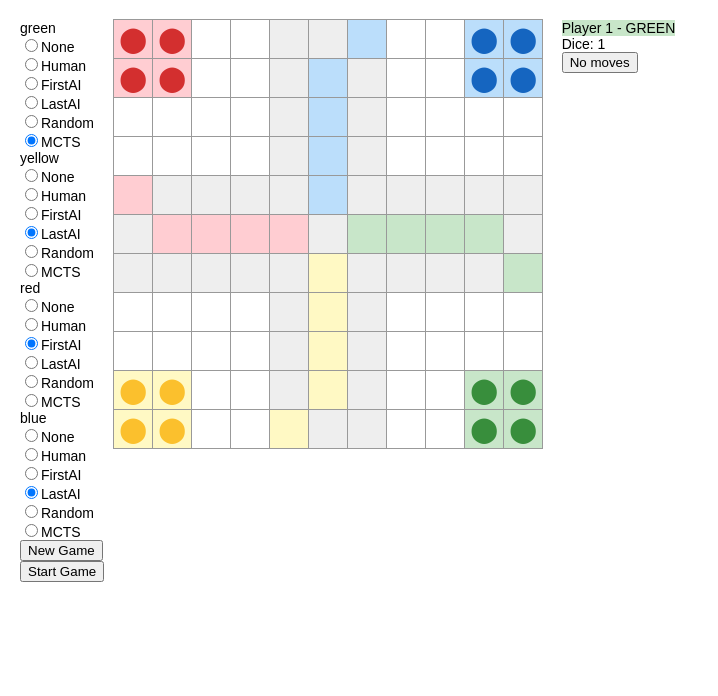
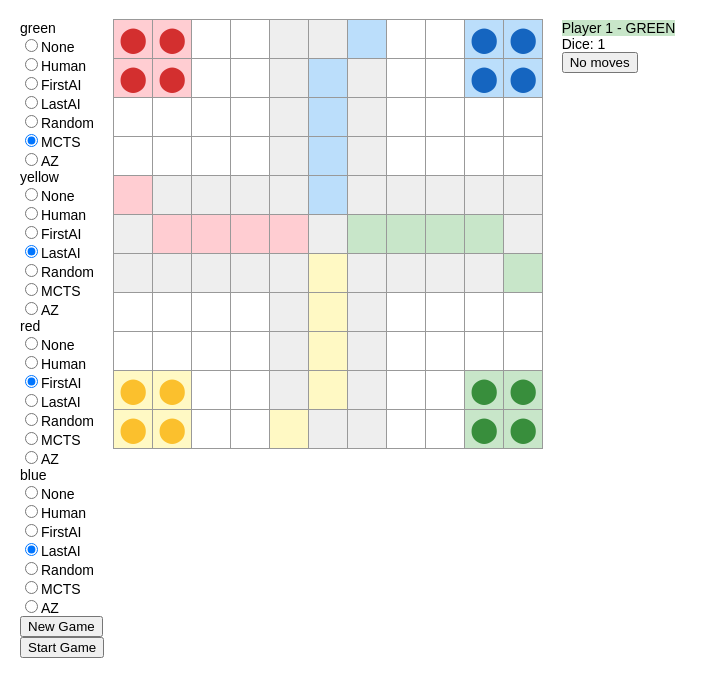
Before and after one commit to adam-zielonka/chinczyk, a React (Create React App) app: page / in a window 1280 px wide. Shown: the top 696 px of the page, without its empty margins (0-718 px from the left). Built offline with nearby package versions, Linux system fonts and the light colour scheme.

Commit message:
Added new player and fix errors

```diff
--- a/src/Game/Game.tsx
+++ b/src/Game/Game.tsx
@@ -4,6 +4,7 @@ import Dice from './Dice'
 import './Game.css'
 import PlayerMCTS from './players/mcts/PlayerMCTS'
 import Player, { IPlayer } from './players/Player'
+import PlayerAZ from './players/PlayerAZ'
 import PlayerFirst from './players/PlayerFirst'
 import PlayerLast from './players/PlayerLast'
 import PlayerRandom from './players/PlayerRandom'
@@ -24,7 +25,8 @@ export enum PlayerType {
   FirstAI = 'FirstAI',
   LastAI = 'LastAI',
   Random = 'Random',
-  MCTS = 'MCTS'
+  MCTS = 'MCTS',
+  AZ = 'AZ'
 }
 
 export const PlayersTypes: PlayerType[] = [
@@ -33,7 +35,8 @@ export const PlayersTypes: PlayerType[] = [
   PlayerType.FirstAI,
   PlayerType.LastAI,
   PlayerType.Random,
-  PlayerType.MCTS
+  PlayerType.MCTS,
+  PlayerType.AZ
 ]
 
 export default class Game extends React.Component<{}, IGameState> {
@@ -61,9 +64,7 @@ export default class Game extends React.Component<{}, IGameState> {
   }
 
   constructor(game?: Game) {
-    super(null)
-    this.double = false
-    this.counter = 0
+    super(game)
     if (game instanceof Game) {
       this.symulationState = {
         winner: game.getState().winner,
@@ -105,6 +106,8 @@ export default class Game extends React.Component<{}, IGameState> {
         players,
         playerList
       }
+      this.double = false
+      this.counter = 0
       this.symulation = false
       this.stopGame = true
     }
@@ -117,7 +120,7 @@ export default class Game extends React.Component<{}, IGameState> {
   public newGame(this: Game) {
     this.stop()
     const players: IPlayer[] = this.getPlayers(this.getState().playerList)
-    const token = this.nextToken()
+    const token = this.startToken(players, 1)
     this.setState({
       winner: 0,
       token,
@@ -165,6 +168,9 @@ export default class Game extends React.Component<{}, IGameState> {
             break
           case PlayerType.MCTS:
             players.push(new PlayerMCTS(++counter))
+            break
+          case PlayerType.AZ:
+            players.push(new PlayerAZ(++counter))
             break
           default:
             ++counter
@@ -252,6 +258,15 @@ export default class Game extends React.Component<{}, IGameState> {
 
   public getPlayer(token): IPlayer {
     return this.getState().players[token - 1]
+  }
+
+  public startToken(players: IPlayer[], token: number) {
+    if (token > 4) { token = 1 }
+    while (!players[token - 1]) {
+      token++
+      if (token > 4) { token = 1 }
+    }
+    return token
   }
 
   public nextPlayer(this) {
@@ -386,16 +401,17 @@ export default class Game extends React.Component<{}, IGameState> {
         </div>
       )
     }
-
+    let playersCount = 0
+    this.getState().playerList.forEach(player => player === PlayerType.None ? playersCount++ : null)
     return (
       <div className='setups'>
         {playersSetup}
         <div className='setup'>
-          <button onClick={this.newGame.bind(this, this)}>
+          <button onClick={this.newGame.bind(this, this)} disabled={playersCount === 4}>
             New Game
           </button>
         </div>
-        <button onClick={this.startGame.bind(this, this)}>
+        <button onClick={this.startGame.bind(this, this)} disabled={playersCount === 4}>
           Start Game
         </button>
       </div>
--- /dev/null
+++ b/src/Game/players/PlayerAZ.ts
@@ -0,0 +1,16 @@
+import Game from '../Game'
+import Player from './Player'
+
+export default class PlayerAZ extends Player {
+
+  play(game: Game) {
+    super.play(game)
+    const actions = game.posibleActions()
+    if (actions.length) {
+      game.onClick(actions[0][1], actions[0][0])
+    } else {
+      game.noMoves()
+    }
+  }
+
+}
```
